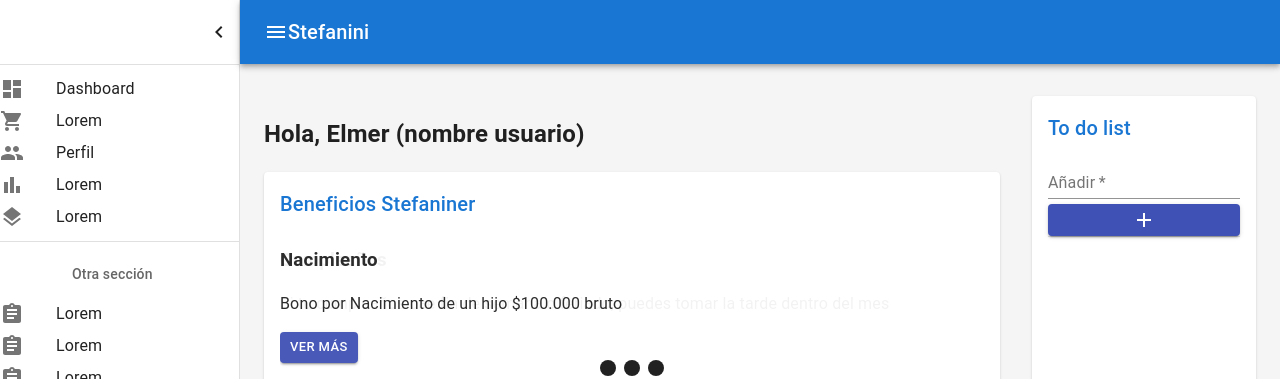
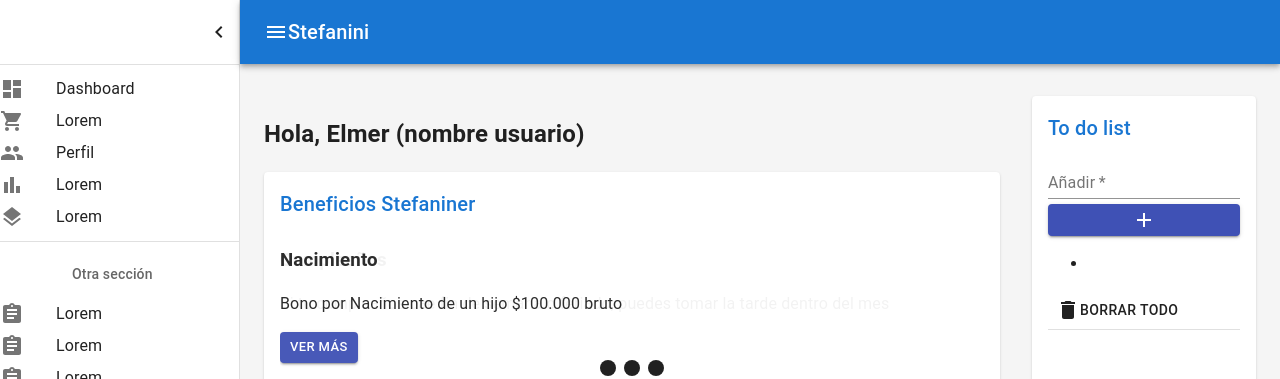
Before and after one commit to majo-cerpe/laboratoriaHackaton, a React (Create React App) app: page /home in a window 1280 px wide. Both pictures are taken after a click on the button 1144 px from the left and 220 px from the top of the page. Shown: the top 379 px of the page. Built offline with nearby package versions, Linux system fonts and the light colour scheme.

Commit message:
todo list funcional

```diff
--- a/src/components/DashBoard/AddTodoList.jsx
+++ b/src/components/DashBoard/AddTodoList.jsx
@@ -1,24 +1,19 @@
-import React from 'react'
+/* import React, { Fragment } from 'react'
 import { Card, CardContent, Typography, Container } from "@material-ui/core";
+import ToDo from './ToDo';
 
-const AddTodoList = ({todo, todoNo}) => {
+const AddTodoList = ({ texts }) => {
     return (
-        <div>
-            <Container>
-      <Card
-        className="root"
-        variant="outlined"
-        style={{ marginTop: 35, background: "lightgray" }}
-      >
-        <CardContent>
-          <Typography variant="h5" component="h2">
-            {todoNo + 1}.&nbsp;{todo}
-          </Typography>
-        </CardContent>
-      </Card>
-    </Container>
-        </div>
-    )
-}
+
+            <ul>
+                {texts.map(text, index =>(
+                <ToDo key ={index} text={text}/>
+                ))}
+            </ul>
+
+        );
+    }
+
 
 export default AddTodoList
+*/
--- a/src/components/DashBoard/Dashboard.js
+++ b/src/components/DashBoard/Dashboard.js
@@ -1,4 +1,5 @@
 import * as React from 'react';
+import { useState} from 'react';
 import { styled, createTheme, ThemeProvider } from '@mui/material/styles';
 import CssBaseline from '@mui/material/CssBaseline';
 import MuiDrawer from '@mui/material/Drawer';
@@ -21,6 +22,8 @@
 import { mainListItems, secondaryListItems } from './listItems';
 import Benefits from './Benefits';
 import TodoList from './TodoList';
+import ToDo from './ToDo';
+import AddTodoList from './AddTodoList';
 import Growth from './Growth';
 import CarouselBenefits from './CarouselBenefits';
 
@@ -91,6 +94,11 @@
     setOpen(!open);
   };
 
+  const [texts, setTexts]= useState()
+
+function addTodo(text){
+  setTexts([text,...texts]);
+}
   return (
     <ThemeProvider theme={mdTheme}>
       <Box sx={{ display: 'flex' }}>
@@ -188,7 +196,9 @@
                     height: 300,
                   }}
                 >
-                  <TodoList />
+                  <TodoList /* addTodo= {addTodo}  *//>
+                 {/*  <AddTodoList texts={texts}/> */}
+                 {/*  <ToDo /> */}
                   <Divider />
                 </Paper>
               </Grid>
--- /dev/null
+++ b/src/components/DashBoard/ToDo.jsx
@@ -0,0 +1,14 @@
+/* import React, { Fragment } from 'react'
+import Button from '@mui/material/Button'
+
+
+const ToDo = () => {
+    return (
+        <Fragment>
+            <li>{text.task}</li>
+            <Button variant="text" color="default">X</Button>
+        </Fragment>
+    )
+}
+
+export default ToDo */
--- a/src/components/DashBoard/TodoList.js
+++ b/src/components/DashBoard/TodoList.js
@@ -6,43 +6,93 @@
 import Grid from '@mui/material/Grid'
 import { FormControl, Container, Button, TextField } from "@material-ui/core";
 import AddIcon from '@material-ui/icons/Add';
+import Dashboard from './Dashboard';
 
 function preventDefault(event) {
   event.preventDefault();
 }
 
-export default function TodoList({makeTodos}) {
+export default function TodoList( /* {addTodo} */) {
+  const [item, setItem] = useState("");
+	const [newItem, setNewItem] = useState([]);
 
-  const [text, setText] = useState("");
+	const firstEvent = (event) => {
+		setItem(event.target.value);
+	}
 
-  const handleChange = (e) => setText(e.target.value);
+	const secondEvent = () => {
+
+
+		setNewItem((prev)=>{
+			return [...prev, item]
+		});
+
+		setItem("");
+
+	}
+
+	const thirdEvent = () => {
+		setNewItem([]);
+	}
+
+ /*  const [text, setText] = useState({
+    id:"",
+    task:"",
+  });
+
+  function handleTaskInputChange(e){
+    setText({...text, task: e.target.value});
+  }
+
+  function handleSubmit(e){
+    e.preventDefault();
+    if (text.task.trim()){
+      addTodo({...text});
+      setText({...text, task:"" });
+    }
+  } */
+ /* const handleChange = (e) => setText(e.target.value);
   const createTodo = (e) => {
     e.preventDefault();
     setText("");
     makeTodos(text);
-  }
+  }  */
   return (
     <React.Fragment>
       <Title>To do list </Title>
-      <form onSubmit={createTodo}>
+      <form /*onSubmit= {handleSubmit} */>
           <FormControl fullWidth={true}>
             <TextField
               label="Añadir"
               variant="standard"
-              onChange={handleChange}
+              onChange={firstEvent}/* {handleTaskInputChange}  */
               required={true}
-              value={text}
+              value= {item}/* {text.task}  */
             />
             <Button
               variant="contained"
               color="primary"
               size="small"
               style={{ marginTop: 5 }}
+              onClick={secondEvent}
             >
               <AddIcon />
             </Button>
+
           </FormControl>
+          <ul className="textFont">
+					{
+						newItem.map((val) => {
+							return <li> {val} </li>;
+						})
+					}
+				</ul>
         </form>
+        <div>
+        <Button onClick={thirdEvent}>
+					<DeleteIcon />Borrar todo
+				</Button>
+        </div>
 
     </React.Fragment>
   );
```
